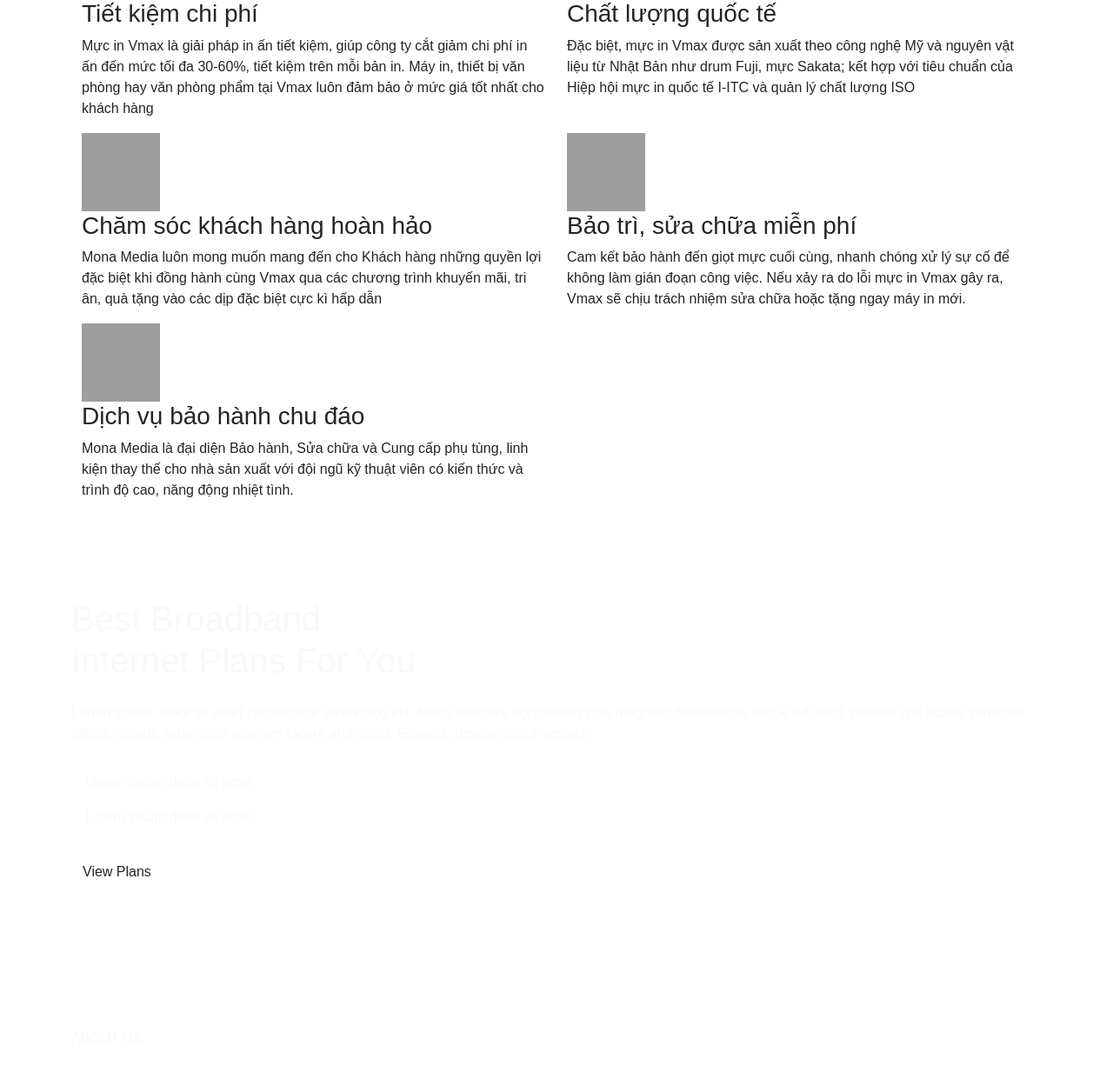
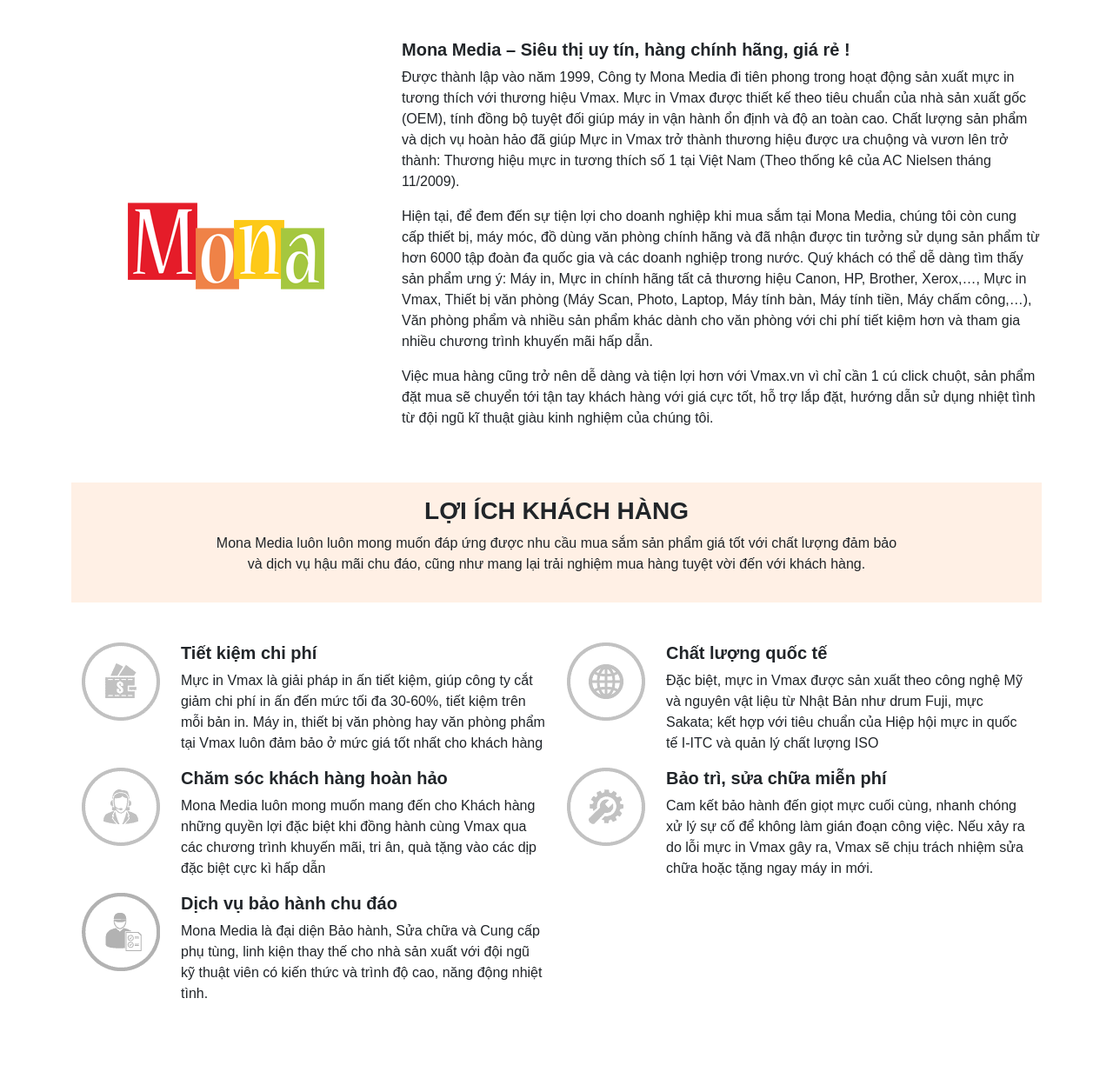
Before and after one commit to phuc16/LT_Web, a PHP site: page /intro.html in a window 1280 px wide. Shown: the part 211-1436 px from the top of the page at 87% size. After the commit the page ends 1359 px from the top, so only its background shows below. Run offline with PHP 8.4, Linux system fonts and the light colour scheme; grey boxes are pictures that could not be loaded.

Commit message:
Intro completed

```diff
--- a/intro.html
+++ b/intro.html
@@ -8,159 +8,87 @@
     <title>Multilevel Company</title>
     <link rel="stylesheet" href="style.css">
     <link href="https://cdn.jsdelivr.net/npm/bootstrap@5.1.1/dist/css/bootstrap.min.css" rel="stylesheet">
-
 </head>
 
 <body>
+
+    <div class="main col-lg-12 py-3 mb-7 text-center d-flex align-items-center flex-column" id="intro-header" style="min-height: 180px">
+        <div class="text-light m-auto">
+            <h5 class="fw-bold fs-3 fs-lg-5 fs-xl-4 mb-3 col-auto">GIỚI THIỆU</h5>
+            <p class="fw-bold"><a class="link-light text-decoration-none fw-normal" href="index.html">TRANG CHỦ</a> <span>/</span> GIỚI THIỆU</p>
+        </div>
+    </div>
     <div class="container" id="main">
-        <div class="container" id="main-top">
+        <div class="main row py-3 d-flex align-items-center" id="main-top">
+            <div class="col-lg-4">
+                <img class="rounded mx-auto d-block" src="img/intro/Mona-designstyle-colors-m.png" alt="">
+            </div>
+            <div class="col-lg-8 col-md-12">
+                <h3 class="fw-bold fs-5 fs-lg-4 fs-xl-3">Mona Media – Siêu thị uy tín, hàng chính hãng, giá rẻ !</h3>
+                <p>Được thành lập vào năm 1999, Công ty Mona Media đi tiên phong trong hoạt động sản xuất mực in tương thích với thương hiệu Vmax. Mực in Vmax được thiết kế theo tiêu chuẩn của nhà sản xuất gốc (OEM), tính đồng bộ tuyệt đối giúp máy in vận
+                    hành ổn định và độ an toàn cao. Chất lượng sản phẩm và dịch vụ hoàn hảo đã giúp Mực in Vmax trở thành thương hiệu được ưa chuộng và vươn lên trở thành: Thương hiệu mực in tương thích số 1 tại Việt Nam (Theo thống kê của AC Nielsen
+                    tháng 11/2009).</p>
+                <p>Hiện tại, để đem đến sự tiện lợi cho doanh nghiệp khi mua sắm tại Mona Media, chúng tôi còn cung cấp thiết bị, máy móc, đồ dùng văn phòng chính hãng và đã nhận được tin tưởng sử dụng sản phẩm từ hơn 6000 tập đoàn đa quốc gia và các doanh
+                    nghiệp trong nước. Quý khách có thể dễ dàng tìm thấy sản phẩm ưng ý: Máy in, Mực in chính hãng tất cả thương hiệu Canon, HP, Brother, Xerox,…, Mực in Vmax, Thiết bị văn phòng (Máy Scan, Photo, Laptop, Máy tính bàn, Máy tính tiền, Máy
+                    chấm công,…), Văn phòng phẩm và nhiều sản phẩm khác dành cho văn phòng với chi phí tiết kiệm hơn và tham gia nhiều chương trình khuyến mãi hấp dẫn.</p>
+                <p>Việc mua hàng cũng trở nên dễ dàng và tiện lợi hơn với Vmax.vn vì chỉ cần 1 cú click chuột, sản phẩm đặt mua sẽ chuyển tới tận tay khách hàng với giá cực tốt, hỗ trợ lắp đặt, hướng dẫn sử dụng nhiệt tình từ đội ngũ kĩ thuật giàu kinh nghiệm
+                    của chúng tôi.</p>
+            </div>
+        </div>
+        <div class="container main py-3" id="main-center">
             <div class="row">
-                <div data-animate="fadeInDown" data-animated="true">
-                    <div class="col-inner text-center">
-                        <h1>LỢI ÍCH KHÁCH HÀNG</h1>
+                <div class="col-auto col-lg-12 justify-content-center text-center align-items-center justify-content-lg-between">
+                    <h1 class="fw-bold fs-3 fs-lg-2 fs-xl-1">LỢI ÍCH KHÁCH HÀNG</h1>
                     <p>Mona Media luôn luôn mong muốn đáp ứng được nhu cầu mua sắm sản phẩm giá tốt với chất lượng đảm bảo<br> và dịch vụ hậu mãi chu đáo, cũng như mang lại trải nghiệm mua hàng tuyệt vời đến với khách hàng.</p>
                 </div>
             </div>
         </div>
-        </div>
-
-        <div class="container" id="main-bottom">
-            <div class="row">
-                <div class="col-md-12 col-sm-12 col-lg-6" data-animate="bounceInRight" data-animated="true">
-                    <div class="col-inner">
-                        <div class="icon-box featured-box icon-box-left text-left">
-                            <div class="icon-box-img" style="width: 90px">
-                                <div class="icon">
-                                    <div class="icon-inner">
-                                        <img width="90" height="90" src="http://mauweb.monamedia.net/vmax/wp-content/uploads/2019/05/icon-1.png" class="attachment-medium size-medium" alt=""> </div>
-                                </div>
-                            </div>
-                            <div class="icon-box-text last-reset">
-                                <h3>Tiết kiệm chi phí</h3>
-                                <p>Mực in Vmax là giải pháp in ấn tiết kiệm, giúp công ty cắt giảm chi phí in ấn đến mức tối đa 30-60%, tiết kiệm trên mỗi bản in. Máy in, thiết bị văn phòng hay văn phòng phẩm tại Vmax luôn đảm bảo ở mức giá tốt nhất cho
-                                    khách hàng
+        <div class="container main py-3" id="main-bottom">
+            <div class="row bg-holder">
+                <div class="col-md-6" data-aos="zoom-in">
+                    <div class="d-flex align-items-start"><img class="me-4" src="img/intro/icon-1.png" alt="...">
+                        <div class="flex-1">
+                            <h3 class="fw-bold fs-5 fs-lg-4 fs-xl-3">Tiết kiệm chi phí</h3>
+                            <p>Mực in Vmax là giải pháp in ấn tiết kiệm, giúp công ty cắt giảm chi phí in ấn đến mức tối đa 30-60%, tiết kiệm trên mỗi bản in. Máy in, thiết bị văn phòng hay văn phòng phẩm tại Vmax luôn đảm bảo ở mức giá tốt nhất cho khách
+                                hàng
                             </p>
                         </div>
                     </div>
                 </div>
-                </div>
-                <div class="col-md-12 col-sm-12 col-lg-6" data-animate="bounceInRight" data-animated="true">
-                    <div class="col-inner">
-
-                        <div class="icon-box featured-box icon-box-left text-left">
-                            <div class="icon-box-img" style="width: 90px">
-                                <div class="icon">
-                                    <div class="icon-inner">
-                                        <img width="90" height="90" src="http://mauweb.monamedia.net/vmax/wp-content/uploads/2019/05/icon-2.png" class="attachment-medium size-medium" alt=""> </div>
-                                </div>
-                            </div>
-                            <div class="icon-box-text last-reset">
-
-                                <h3>Chất lượng quốc tế</h3>
+                <div class="col-md-6">
+                    <div class="d-flex align-items-start"><img class="me-4" src="img/intro/icon-2.png" alt="...">
+                        <div class="flex-1">
+                            <h3 class="fw-bold fs-5 fs-lg-4 fs-xl-3">Chất lượng quốc tế</h3>
                             <p>Đặc biệt, mực in Vmax được sản xuất theo công nghệ Mỹ và nguyên vật liệu từ Nhật Bản như drum Fuji, mực Sakata; kết hợp với tiêu chuẩn của Hiệp hội mực in quốc tế I-ITC và quản lý chất lượng ISO</p>
                         </div>
                     </div>
                 </div>
-                </div>
-                <div class="col-md-12 col-sm-12 col-lg-6" data-animate="bounceInRight" data-animated="true">
-                    <div class="col-inner">
-
-                        <div class="icon-box featured-box icon-box-left text-left">
-                            <div class="icon-box-img" style="width: 90px">
-                                <div class="icon">
-                                    <div class="icon-inner">
-                                        <img width="90" height="90" src="http://mauweb.monamedia.net/vmax/wp-content/uploads/2019/05/icon-3.png" class="attachment-medium size-medium" alt=""> </div>
-                                </div>
-                            </div>
-                            <div class="icon-box-text last-reset">
-
-                                <h3>Chăm sóc khách hàng hoàn hảo</h3>
+                <div class="col-md-6">
+                    <div class="d-flex align-items-start"><img class="me-4" src="img/intro/icon-3.png" alt="...">
+                        <div class="flex-1">
+                            <h3 class="fw-bold fs-5 fs-lg-4 fs-xl-3">Chăm sóc khách hàng hoàn hảo</h3>
                             <p>Mona Media luôn mong muốn mang đến cho Khách hàng những quyền lợi đặc biệt khi đồng hành cùng Vmax qua các chương trình khuyến mãi, tri ân, quà tặng vào các dịp đặc biệt cực kì hấp dẫn</p>
                         </div>
                     </div>
-                        <!-- .icon-box -->
-
-
                 </div>
-                </div>
-                <div class="col-md-12 col-sm-12 col-lg-6" data-animate="bounceInRight" data-animated="true">
-                    <div class="col-inner">
-
-                        <div class="icon-box featured-box icon-box-left text-left">
-                            <div class="icon-box-img" style="width: 90px">
-                                <div class="icon">
-                                    <div class="icon-inner">
-                                        <img width="90" height="90" src="http://mauweb.monamedia.net/vmax/wp-content/uploads/2019/05/icon-4.png" class="attachment-medium size-medium" alt=""> </div>
-                                </div>
-                            </div>
-                            <div class="icon-box-text last-reset">
-
-                                <h3>Bảo trì, sửa chữa miễn phí</h3>
+                <div class="col-md-6">
+                    <div class="d-flex align-items-start"><img class="me-4" src="img/intro/icon-4.png" alt="...">
+                        <div class="flex-1">
+                            <h3 class="fw-bold fs-5 fs-lg-4 fs-xl-3">Bảo trì, sửa chữa miễn phí</h3>
                             <p>Cam kết bảo hành đến giọt mực cuối cùng, nhanh chóng xử lý sự cố để không làm gián đoạn công việc. Nếu xảy ra do lỗi mực in Vmax gây ra, Vmax sẽ chịu trách nhiệm sửa chữa hoặc tặng ngay máy in mới.</p>
                         </div>
                     </div>
                 </div>
-                </div>
-                <div class="col-md-12 col-sm-12 col-lg-6" data-animate="bounceInRight" data-animated="true">
-                    <div class="col-inner">
-                        <div class="icon-box featured-box icon-box-left text-left">
-                            <div class="icon-box-img" style="width: 90px">
-                                <div class="icon">
-                                    <div class="icon-inner">
-                                        <img width="90" height="90" src="http://mauweb.monamedia.net/vmax/wp-content/uploads/2019/05/icon-5.png" class="attachment-medium size-medium" alt=""> </div>
-                                </div>
-                            </div>
-                            <div class="icon-box-text last-reset">
-
-                                <h3>Dịch vụ bảo hành chu đáo</h3>
+                <div class="col-md-6">
+                    <div class="d-flex align-items-start"><img class="me-4" src="img/intro/icon-5.png" alt="...">
+                        <div class="flex-1">
+                            <h3 class="fw-bold fs-5 fs-lg-4 fs-xl-3">Dịch vụ bảo hành chu đáo</h3>
                             <p>Mona Media là đại diện Bảo hành, Sửa chữa và Cung cấp phụ tùng, linh kiện thay thế cho nhà sản xuất với đội ngũ kỹ thuật viên có kiến thức và trình độ cao, năng động nhiệt tình.</p>
-                            </div>
-                        </div>
-                        <!-- .icon-box -->
                         </div>
                     </div>
                 </div>
             </div>
         </div>
-
-    <section class="home py-5 d-flex align-items-center" id="header">
-        <div class="container text-light py-5" data-aos="fade-right">
-            <h1 class="headline">Best <span class="home_text">Broadband</span><br>Internet Plans For You</h1>
-            <p class="para para-light py-3">Lorem ipsum, dolor sit amet consectetur adipisicing elit. Natus tempore accusamus quis magnam doloremque itaque ad modi, pariatur iste labore similique officiis impedit aspernatur aperiam facere architecto. Eligendi, repellendus inventore!</p>
-            <div class="d-flex align-items-center">
-                <p class="p-2"><i class="fas fa-laptop-house fa-lg"></i></p>
-                <p>Lorem ipsum dolor sit amet.</p>
-            </div>
-            <div class="d-flex align-items-center">
-                <p class="p-2"><i class="fas fa-wifi fa-lg"></i></p>
-                <p>Lorem ipsum dolor sit amet.</p>
-            </div>
-            <div class="my-3">
-                <a class="btn" href="#plans">View Plans</a>
-            </div>
-        </div>
-        <!-- end of container -->
-    </section>
-    <!-- end of home -->
-    <section class="about d-flex align-items-center text-light py-5" id="about">
-        <div class="container">
-            <div class="row d-flex align-items-center">
-                <div class="col-lg-7" data-aos="fade-right">
-                    <p>ABOUT US</p>
-                    <h1>We are top internet <br> service company</h1>
-                    <p class="py-2 para-light">Lorem ipsum dolor sit amet consectetur adipisicing elit. Non sed accusantium aut dolores inventore architecto modi cupiditate eligendi corporis, illum illo culpa. Reiciendis, molestias. Illum voluptatum quisquam ad veritatis dolorem.</p>
-                    <p class="py-2 para-light">Lorem ipsum dolor sit amet consectetur adipisicing elit. Non sed accusantium aut dolores inventore architecto modi cupiditate eligendi corporis, illum illo culpa. Reiciendis, molestias. Illum voluptatum quisquam ad veritatis dolorem.</p>
-
-                    <div class="my-3">
-                        <a class="btn" href="#your-link">Learn More</a>
-                    </div>
-                </div>
-                <div class="col-lg-5 text-center py-4 py-sm-0" data-aos="fade-down">
-                    <img class="img-fluid" src="./assets/images/about.jpg" alt="about">
-                </div>
-            </div>
-        </div>
-    </section>
 
         <script src="https://cdn.jsdelivr.net/npm/bootstrap@5.1.1/dist/js/bootstrap.bundle.min.js"></script>
         <script src="script.js"></script>
--- a/style.css
+++ b/style.css
@@ -1,18 +1,16 @@
-*
-{
+* {
     margin: 0;
     padding: 0;
     box-sizing: border-box;
-    font-family: 'Be Vietnam Pro', sans-serif; ;
+    font-family: 'Be Vietnam Pro', sans-serif;
+    ;
 }
 
-.container
-{
+.container {
     width: 100%;
 }
 
-.container .account-bar
-{
+.container .account-bar {
     display: flex;
     justify-content: right;
     padding: 0;
@@ -21,65 +19,59 @@
     height: 3%;
 }
 
-.container .acc
-{
-
+.container .acc {
     text-align: right;
 }
-.acc ul
-{
-    margin-right:30px;
+
+.acc ul {
+    margin-right: 30px;
 }
-.acc ul li
-{
+
+.acc ul li {
     list-style: none;
     display: inline-block;
     padding: 8px 12px;
     position: relative;
 }
 
-.acc ul li a
-{
+.acc ul li a {
     color: white;
     text-decoration: none;
 }
 
+
 /* HEADER */
 
-.header
-{
+.header {
     position: relative;
     height: 10vh;
     width: 100vw;
     display: flex;
     justify-content: space-between;
-    padding: 1% 10% 0 5% ;
+    padding: 1% 10% 0 5%;
     align-items: center;
     z-index: 100;
 }
 
-.header img
-{
+.header img {
     width: 100px;
     margin-top: 10px;
 }
 
-.header .nav
-{
+.header .nav {
     flex: 1;
     text-align: right;
 }
-.header
-{
+
+.header {
     justify-content: center;
 }
 
-.nav ul
-{
+.nav ul {
     height: 8vh;
 }
-.nav ul li
-{
+
+.nav ul li {
     list-style: none;
     display: inline-block;
     padding: 8px 12px;
@@ -89,36 +81,32 @@
     line-height: 4.5vh;
 }
 
-.nav ul li a:hover
-{
+.nav ul li a:hover {
     color: red;
-
 }
 
-.nav a
-{
+.nav a {
     text-decoration: none;
     color: gray;
+}
 
-}
 
 /* SEACRCHING */
 
-.header .search-box
-{
+.header .search-box {
     position: relative;
     background-color: gray;
     height: 4.5vh;
     border-radius: 40px;
     z-index: 1000;
 }
-#header-searchbox:hover>#header-searchtxt
-{
+
+#header-searchbox:hover>#header-searchtxt {
     width: 22vh;
     padding: 0 3vh;
 }
-.nav .search-box .search-btn
-{
+
+.nav .search-box .search-btn {
     position: relative;
     float: right;
     color: white;
@@ -134,8 +122,7 @@
     z-index: 10;
 }
 
-.nav .search-box .search-txt
-{
+.nav .search-box .search-txt {
     position: relative;
     border: none;
     background: none;
@@ -150,27 +137,25 @@
     transform: translateY(-50%);
     transition: 0.5s;
     width: 0vh;
-
 }
 
-.nav .search-box .search-txt::placeholder
-{
+.nav .search-box .search-txt::placeholder {
     color: azure;
 }
 
 
 /* SLIDER */
-.slider
-{
+
+.slider {
     position: relative;
     width: 100%;
     height: 70vh;
 }
-.product-slider-box
-{
+
+.product-slider-box {
     border-radius: 10px;
     border: 2px solid gray;
-    background-color:white;
+    background-color: white;
     position: relative;
     width: 900px;
     margin-top: 0 auto;
@@ -180,34 +165,26 @@
     z-index: 1;
 }
 
-.product-slider
-{
-
+.product-slider {
     width: 9999px;
     height: 80px;
     transition: 1s;
 }
 
-.product-slider div
-{
+.product-slider div {
     display: block;
     float: left;
     font-weight: bold;
     width: 300px;
     height: 70px;
     text-align: center;
-
 }
 
-.product-slider div:not(:last-child)
-{
+.product-slider div:not(:last-child) {
     border-right: 1px solid black;
 }
 
-
-
-.product-slider-box .dieu-huong
-{
+.product-slider-box .dieu-huong {
     width: 100%;
     position: absolute;
     font-size: 24px;
@@ -216,46 +193,35 @@
     z-index: 10;
 }
 
-
-.product-slider-box .dieu-huong i:first-child
-{
+.product-slider-box .dieu-huong i:first-child {
     position: relative;
-    left:   5%;
+    left: 5%;
     cursor: pointer;
-
 }
 
-.product-slider-box .dieu-huong i:last-child
-{
+.product-slider-box .dieu-huong i:last-child {
     position: relative;
     left: 90%;
     cursor: pointer;
-
 }
 
-
-.slider .product-slider img
-{
+.slider .product-slider img {
     width: 40%;
     height: 60%;
     left: 50%;
 }
 
-.slider .product-slider a
-{
+.slider .product-slider a {
     text-decoration: none;
     color: gray;
 }
 
-.slider .product-slider span
-{
+.slider .product-slider span {
     display: block;
     margin-top: 0.7vh;
 }
 
-
-.intro-slider-box
-{
+.intro-slider-box {
     width: 100vw;
     height: 65vh;
     background-color: bisque;
@@ -263,28 +229,21 @@
     z-index: 0;
     top: -35px;
     overflow: hidden;
-
 }
 
-.intro-slider
-{
-
+.intro-slider {
     width: 9999px;
     transition: 1s;
     align-items: center;
-
 }
 
-.intro-slider img
-{
+.intro-slider img {
     float: left;
     width: 100vw;
     height: 65vh;
-
 }
 
-.intro-slider-box .dieu-huong
-{
+.intro-slider-box .dieu-huong {
     width: 100%;
     position: absolute;
     font-size: 24px;
@@ -293,41 +252,34 @@
     z-index: 10;
 }
 
-
-.intro-slider-box .dieu-huong i:first-child
-{
+.intro-slider-box .dieu-huong i:first-child {
     position: relative;
     left: 5%;
     cursor: pointer;
-
 }
 
-.intro-slider-box .dieu-huong i:last-child
-{
+.intro-slider-box .dieu-huong i:last-child {
     position: relative;
     left: 90%;
     cursor: pointer;
-
 }
 
+
 /* SALE-PRODUCT*/
-.sale-product
-{
+
+.sale-product {
     position: relative;
     background-color: rgb(204, 204, 204);
     height: 60vh;
     margin-top: 3vh;
-
 }
 
-.sale-product .sp-title
-{
-
+.sale-product .sp-title {
     position: relative;
     text-align: center;
     top: 3vh;
+}
 
-}
 
 /* .sale-product .sp-title h2
 {
@@ -338,24 +290,21 @@
 
 } */
 
-.sale-product .sp-content
-{
+.sale-product .sp-content {
     position: relative;
     top: 7vh;
     width: 80%;
     height: 40vh;
     background-color: white;
-    left:50%;
+    left: 50%;
     transform: translateX(-50%);
+}
 
-}
-.sale-product .sp-content a
-{
+.sale-product .sp-content a {
     text-decoration: none;
 }
-.sale-product .sp-content .col1
-{
 
+.sale-product .sp-content .col1 {
     height: 50%;
     float: left;
     width: 33.3333%;
@@ -365,19 +314,17 @@
     grid-template-columns: 40% 60%;
 }
 
-
-.sale-product .sp-content img
-{
+.sale-product .sp-content img {
     position: relative;
     width: 100%;
     top: 3%;
 }
-.sale-product .sp-content .sp-info
-{
+
+.sale-product .sp-content .sp-info {
     margin-top: 20%;
 }
-.sale-product .sp-content span
-{
+
+.sale-product .sp-content span {
     display: block;
     text-align: left;
     margin-left: 10%;
@@ -385,116 +332,93 @@
     color: gray;
 }
 
-.sale-product .sp-content span:last-child
-{
+.sale-product .sp-content span:last-child {
     color: red;
 }
 
 
+/* CONTACT */
 
-
-/* CONTACT */
-.contact
-{
+.contact {
     position: relative;
     margin-top: 10vh;
     height: 40vh;
-
-
 }
 
-.contact .ct-content
-{
+.contact .ct-content {
     float: left;
     width: 25%;
-
 }
 
-.contact .ct-content h2
-{
+.contact .ct-content h2 {
     text-align: left;
     padding-left: 3vh;
 }
 
-.contact .info li
-{
+.contact .info li {
     padding: 3vh 3vh;
-
 }
 
-.contact .info a
-{
+.contact .info a {
     text-decoration: none;
     color: black;
 }
 
-.contact .info a:hover
-{
+.contact .info a:hover {
     color: red;
 }
 
-.contact .contact-icon
-{
+.contact .contact-icon {
     font-size: 24px;
     padding: 1vh 3vh;
-
 }
 
-.contact .contact-icon a
-{
+.contact .contact-icon a {
     padding-right: 1vh;
 }
 
-
-.contact .list ul
-{
+.contact .list ul {
     list-style: none;
 }
-.contact .list li
-{
+
+.contact .list li {
     padding: 3vh 3vh;
     float: left;
     width: 50%;
 }
 
-.contact .list a
-{
+.contact .list a {
     text-decoration: none;
     color: black;
 }
 
-.contact .list a:hover
-{
+.contact .list a:hover {
     color: red;
 }
 
-.contact .best-sale ul
-{
+.contact .best-sale ul {
     list-style: none;
 }
-.contact .best-sale li
-{
+
+.contact .best-sale li {
     float: left;
     width: 30%;
     padding: 3vh 3vh;
 }
 
-.contact .best-sale a
-{
+.contact .best-sale a {
     text-decoration: none;
 }
-.contact .best-sale img
-{
+
+.contact .best-sale img {
     width: 100%;
 }
 
-.contact .payment ul
-{
+.contact .payment ul {
     list-style: none;
 }
 
-.contact .payment li
-{
+.contact .payment li {
     position: relative;
     float: left;
     width: 40%;
@@ -504,24 +428,25 @@
     transform: translateX(-50%);
 }
 
-.contact .payment a
-{
+.contact .payment a {
     width: 30%;
-
 }
 
-.contact .payment img
-{
+.contact .payment img {
     width: 33.333%;
 }
 
+.main {
+    margin-bottom: 30px;
+    margin-top: 30px;
+}
 
-.forgot a{
-    color: #334862;
-    text-decoration: none;
-    -ms-touch-action: manipulation;
-    touch-action: manipulation;
-    background-color: transparent;
-    box-sizing: border-box;
-    color: #353535;
+#main-center {
+    background-color: #fff0e5;
 }
+
+#intro-header {
+    background-image: url(http://mauweb.monamedia.net/vmax/wp-content/uploads/2019/05/slide-3.jpg);
+    background-position: 0% 70%;
+    background-size: cover;
+}
```
Also changed, not shown: forgotPassword.html (deleted, +0 -44 lines), login.html (deleted, +0 -54 lines), script.js (+0 -19 lines), signup.html (deleted, +0 -105 lines), img/intro/Mona-designstyle-colors-m.png (added), img/intro/icon-1.png (added), img/intro/icon-2.png (added), img/intro/icon-3.png (added), img/intro/icon-4.png (added), img/intro/icon-5.png (added), img/intro/slide-3.jpg (added). Lines whose indentation alone changed are shown as unchanged.
